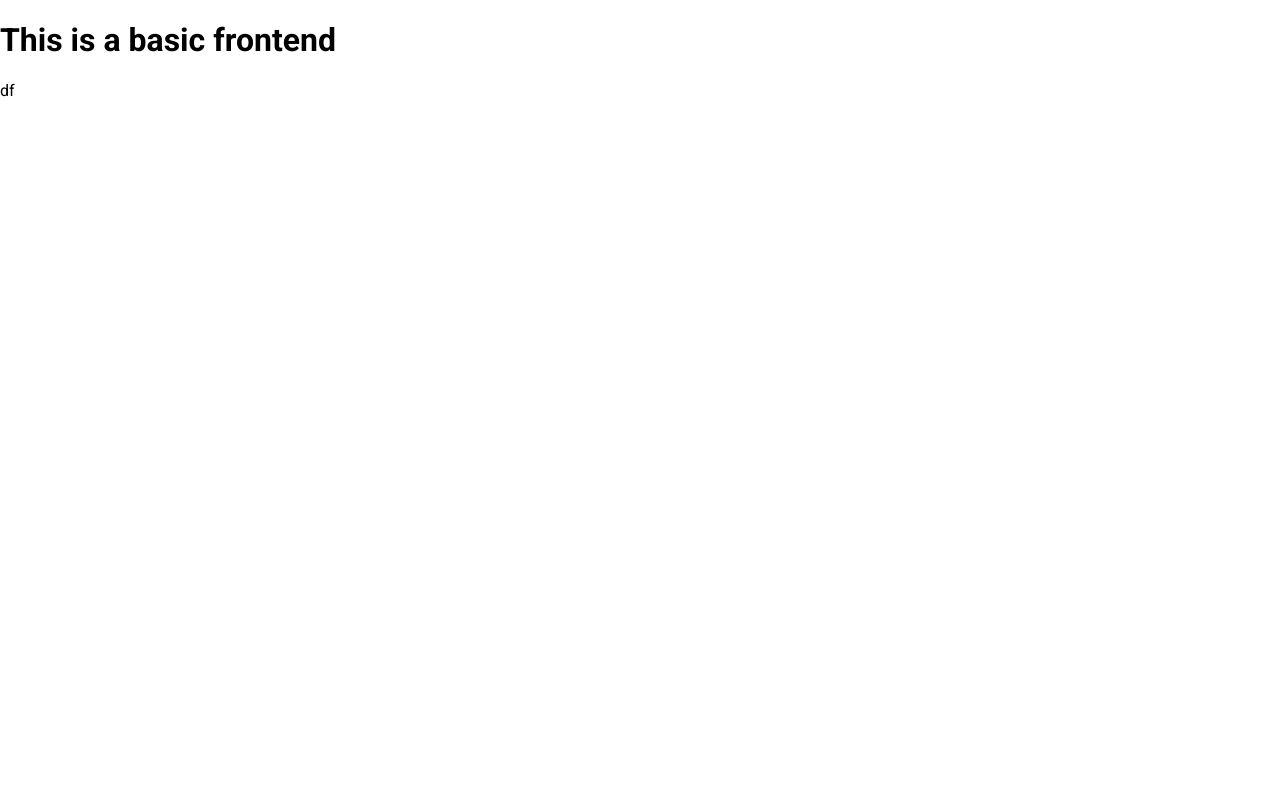
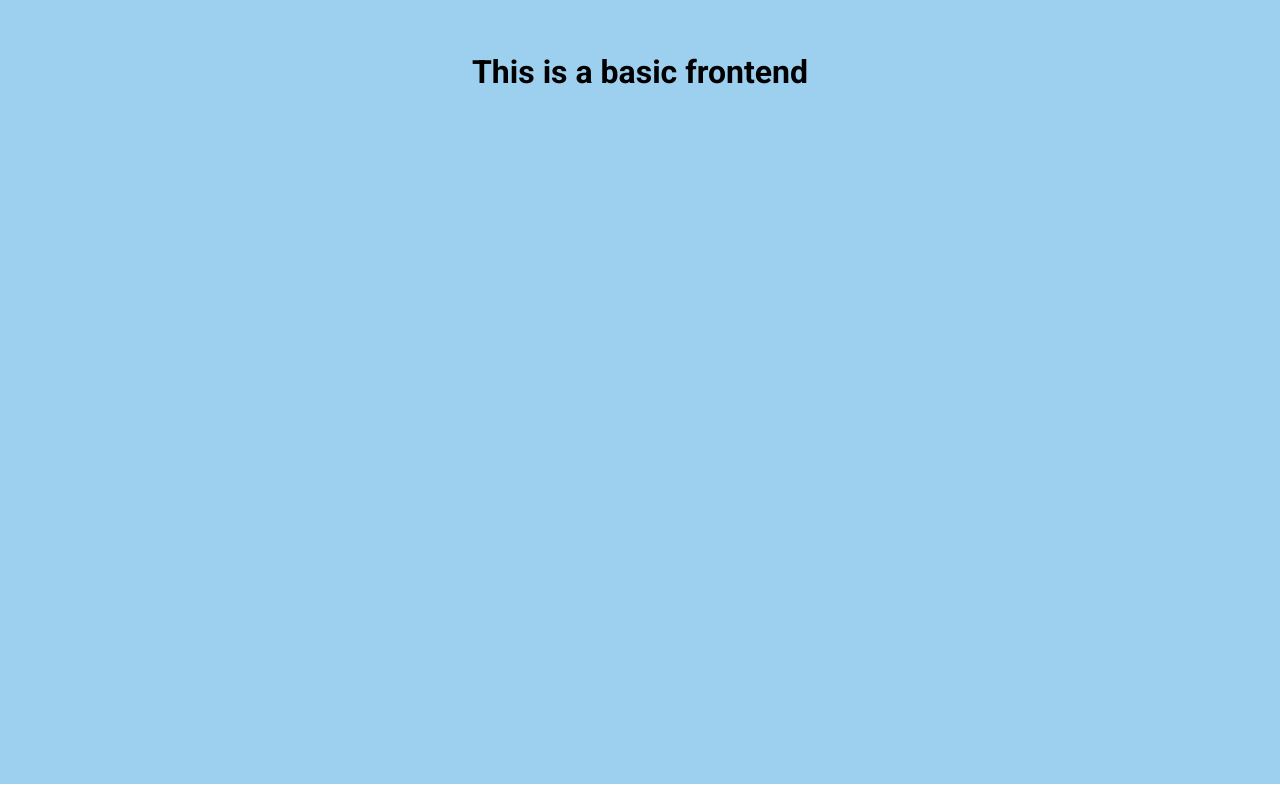
Before and after one commit to kpagacz/wiki-on-fire, a Vue app in the folder frontend/: page / in a window 1280 px wide. Built offline with nearby package versions, Linux system fonts and the light colour scheme.

Commit message:
[22_Main_Wrapper]
[added] Styling for wrapper of main content in App

```diff
--- a/frontend/src/App.vue
+++ b/frontend/src/App.vue
@@ -1,7 +1,8 @@
 <template>
   <main>
-    <router-view msg="This is a basic frontend"></router-view>
-    df
+    <div class="main-wrapper">
+      <router-view msg="This is a basic frontend"></router-view>
+    </div>
   </main>
 </template>
 
@@ -13,12 +14,22 @@ export default {
 </script>
 
 <style lang="less">
+@import './components/common.less';
 body {
   margin: 0;
   box-sizing: border-box;
 
   main {
     font-family: Roboto;
+
+    .main-wrapper {
+      display: flex;
+      flex-wrap: wrap;
+      justify-content: center;
+      min-height: 90vh;
+      background-color: @tertiary-color;
+      padding: 2em 4em;
+    }
   }
 }
 
```
